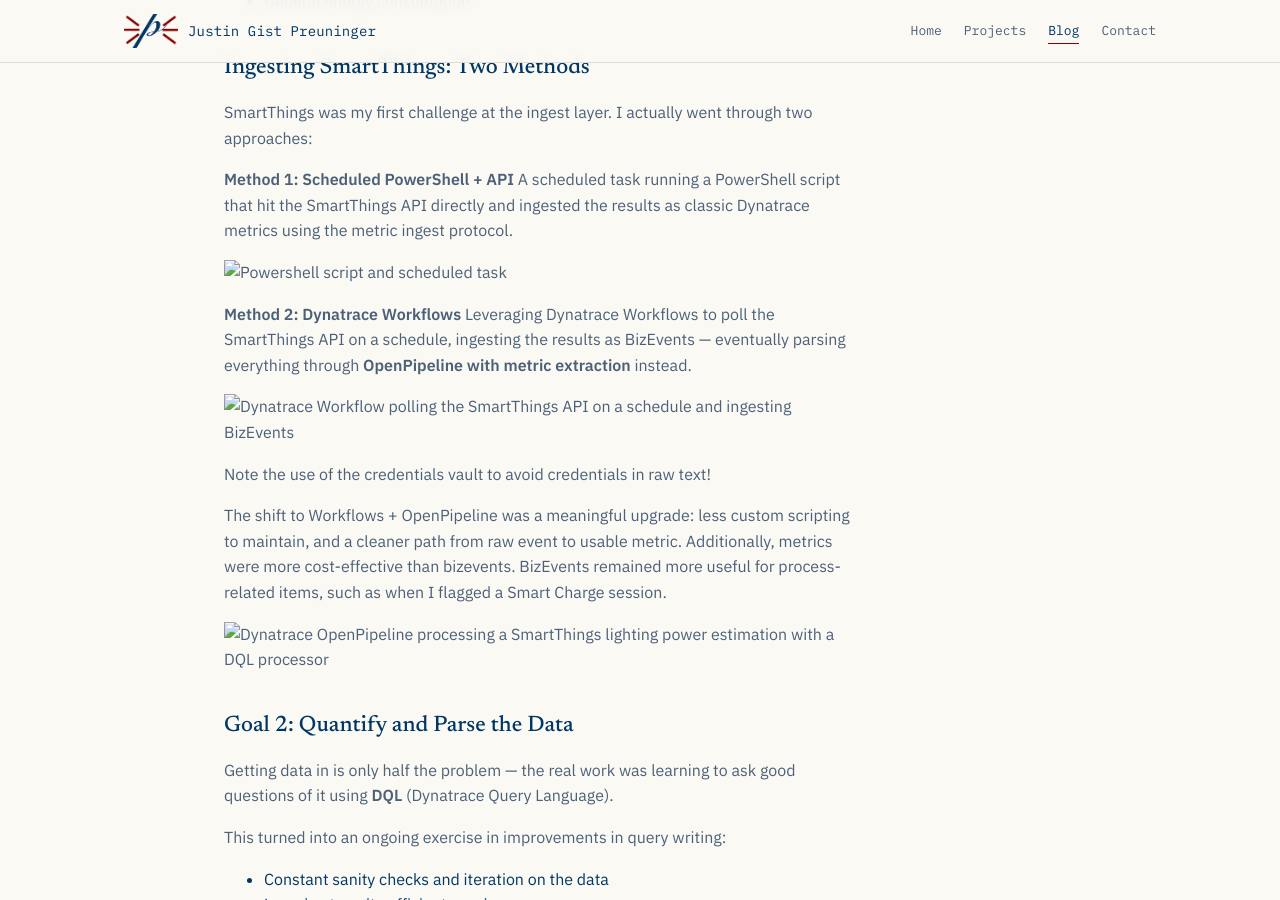
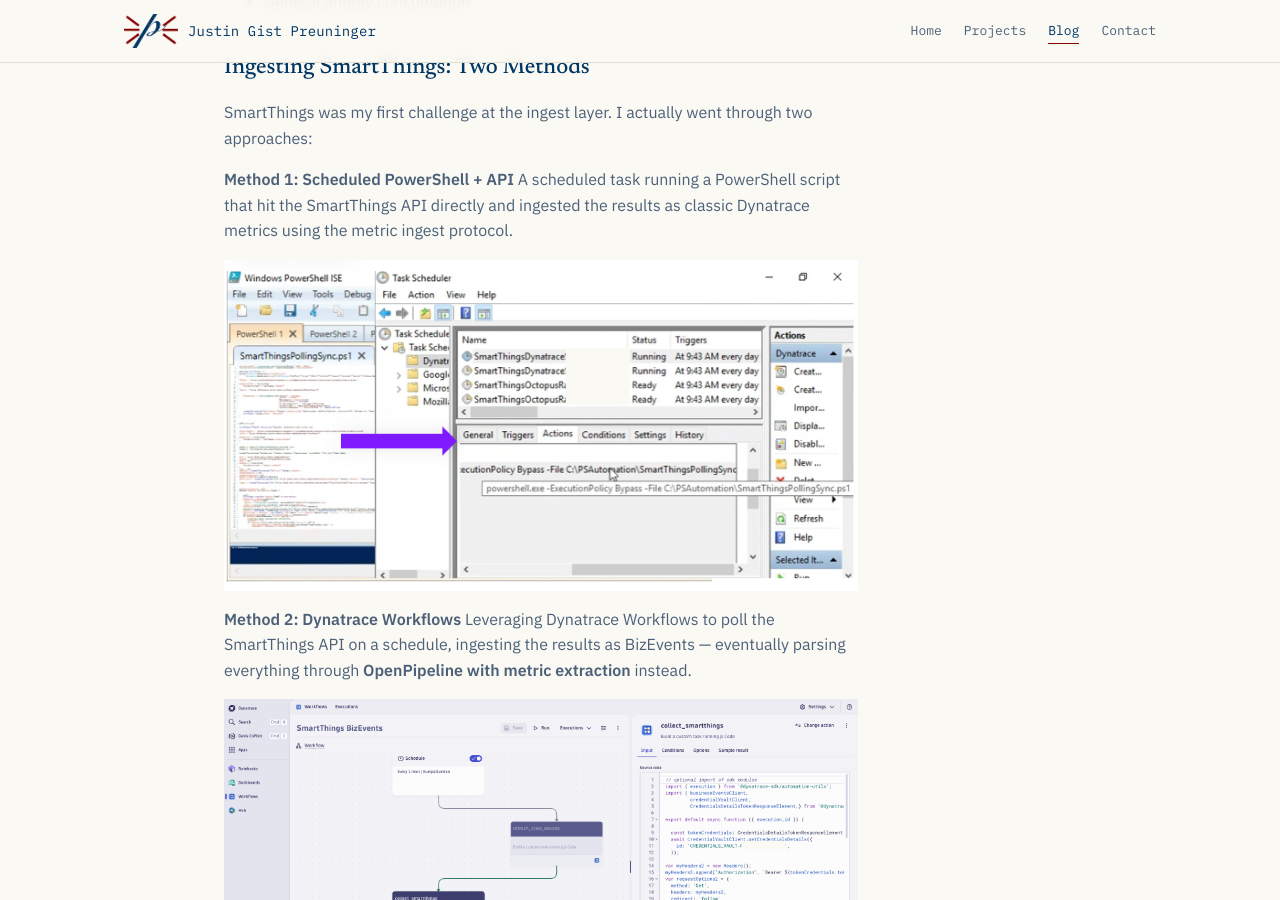
Before and after one commit to justingist/preuninger.net, a Jekyll site: the page built from _posts/2026-09-22-using-dql-with-energy-costs.md, in a window 1280 px wide and 900 px high, scrolled down 1349 px. Built offline with Jekyll 4.4.1, drawn with Linux system fonts in a browser that asks for light colours.

Commit message:
fix image paths

```diff
--- a/_posts/2026-09-22-using-dql-with-energy-costs.md
+++ b/_posts/2026-09-22-using-dql-with-energy-costs.md
@@ -43,18 +43,18 @@
 **Method 1: Scheduled PowerShell + API**
 A scheduled task running a PowerShell script that hit the SmartThings API directly and ingested the results as classic Dynatrace metrics using the metric ingest protocol.
 
-![Powershell script and scheduled task](assets/powershellingest.png)
+![Powershell script and scheduled task](../../assets/powershellingest.png)
 
 **Method 2: Dynatrace Workflows**
 Leveraging Dynatrace Workflows to poll the SmartThings API on a schedule, ingesting the results as BizEvents — eventually parsing everything through **OpenPipeline with metric extraction** instead.
 
-![Dynatrace Workflow polling the SmartThings API on a schedule and ingesting BizEvents](assets/dynatrace-workflow-smartthings.png)
+![Dynatrace Workflow polling the SmartThings API on a schedule and ingesting BizEvents](../../assets/dynatrace-workflow-smartthings.png)
 
 Note the use of the credentials vault to avoid credentials in raw text!
 
 The shift to Workflows + OpenPipeline was a meaningful upgrade: less custom scripting to maintain, and a cleaner path from raw event to usable metric. Additionally, metrics were more cost-effective than bizevents. BizEvents remained more useful for process-related items, such as when I flagged a Smart Charge session.
 
-![Dynatrace OpenPipeline processing a SmartThings lighting power estimation with a DQL processor](assets/openpipeline-metric-extraction.png)
+![Dynatrace OpenPipeline processing a SmartThings lighting power estimation with a DQL processor](../../assets/openpipeline-metric-extraction.png)
 
 
 
@@ -71,7 +71,7 @@
 
 Every query taught me something new about both the data and DQL itself — this stage was as much about *DQL enablement on real data* as it was about the house. I find that I often learn best when I have a purpose, both because it is motivating, but also because you can sanity-check the results and confirm your understanding.
 
-![A DQL query splitting energy usage into off-peak, peak, and smart-charge windows, with the resulting bar chart](assets/dql-query-and-chart.png)
+![A DQL query splitting energy usage into off-peak, peak, and smart-charge windows, with the resulting bar chart](../../assets/dql-query-and-chart.png)
 In this query, I used a combination of the time of day for peak/off peak energy rates as well as bizevents stored from querying Octopus Energy to flag times of the day when a Smart Charge had occurred. (Octopus Intelligent Go is a tariff that allows an EV charger to identify moments of the day when the grid is best suited for charging, which then unlocks cheaper energy.)
 
 ## Goal 3: Visualizing — Long-Term and Immediately Actionable
@@ -85,7 +85,7 @@
 - **Immediately actionable** — what's happening right now that I can respond to today
 - **Long term** — trends worth tracking over weeks and months
 
-![Home Automation Data dashboard showing energy by tariff rate, gas usage, power consumption by device, temperature, and humidity](assets/home-automation-dashboard.png)
+![Home Automation Data dashboard showing energy by tariff rate, gas usage, power consumption by device, temperature, and humidity](../../assets/home-automation-dashboard.png)
 
 ## Goal 4: Budget Outcomes — Making It Tangible
 
@@ -99,7 +99,7 @@
 - This justified investing further in heat pumps and battery storage
 - The result: a **£40 reduction in gas costs** and **£15 off the total bill** between December 2024 and January 2025
 
-![Gas vs Electric](assets/heating_comparison.png)
+![Gas vs Electric](../../assets/heating_comparison.png)
 
 
 I also built automatic bill calculation into the pipeline, meaning:
@@ -107,7 +107,7 @@
 - No need to wait for the actual bill to know if I'm on track for savings (Octopus Energy only introduced this feature into their own app in Summer 2026)
 - Ability to iterate *within each day* to make the most of the best rates
 
-![Tariff rates overall pie chart and power consumption by category breakdown, alongside bill estimate, unit average, and total gas/electricity](assets/tariff-and-consumption-breakdown.png)
+![Tariff rates overall pie chart and power consumption by category breakdown, alongside bill estimate, unit average, and total gas/electricity](../../assets/tariff-and-consumption-breakdown.png)
 
 ## Goal 5: Summary and Results
 
```
